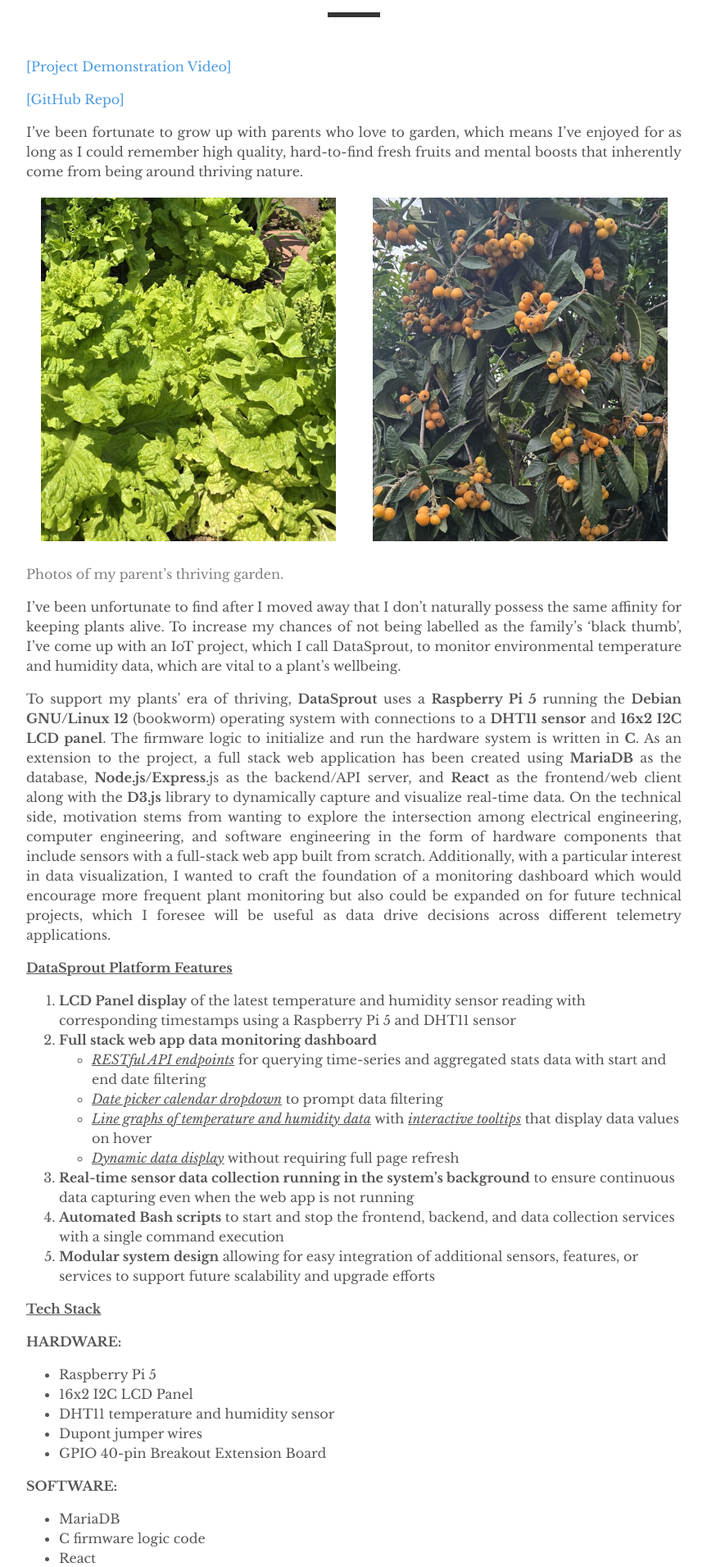
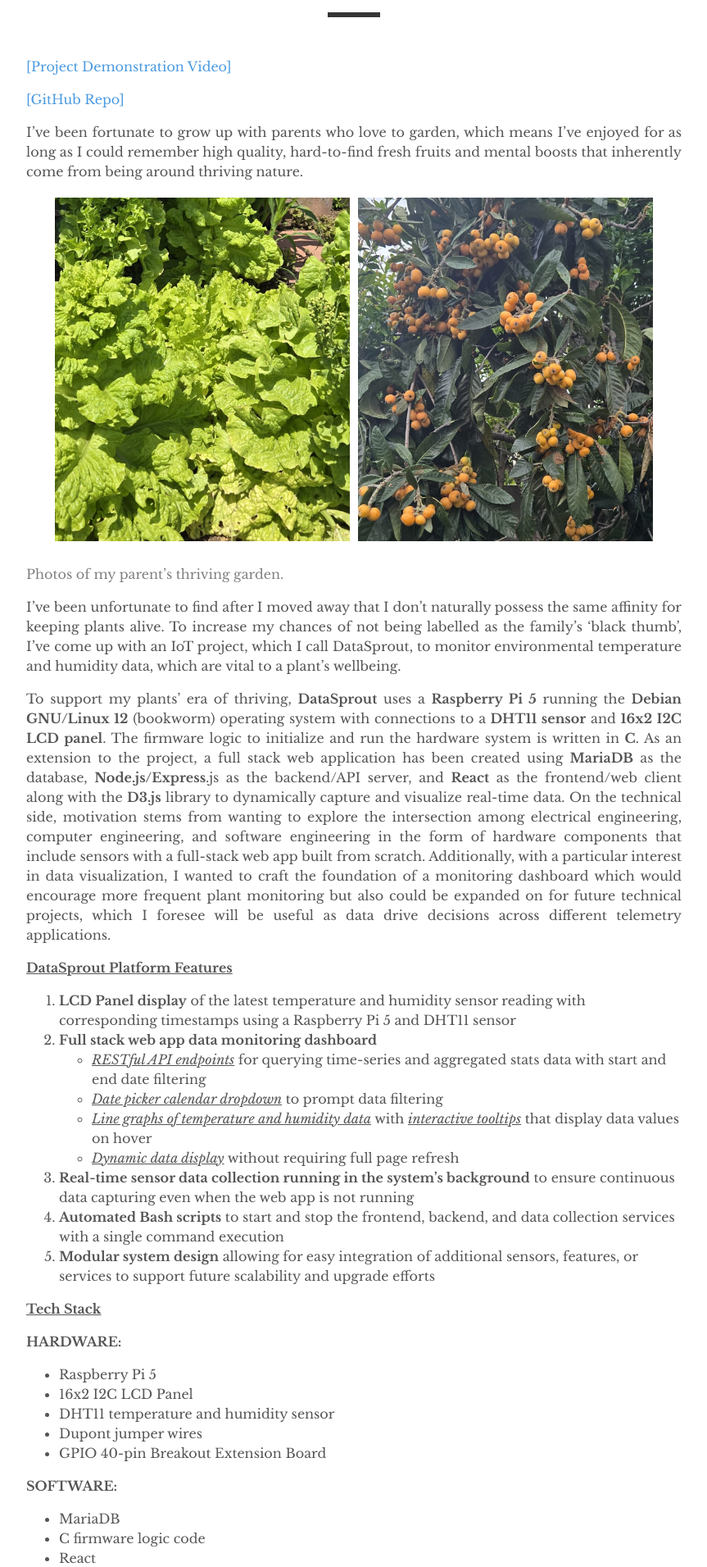
Before and after one commit to jackiechanmakes/jackiechanmakes.github.io, a Jekyll site: the page built from _posts/2025-04-19-plant-monitor.md, in a window 1280 px wide. Shown: the part 396-2307 px from the top of the page at 82% size, without its empty margins (208-1071 px from the left). Built offline with Jekyll 4.4.1, drawn with Linux system fonts in a browser that asks for light colours; comment, search, counter and statistics services are not loaded.

Commit message:
Add formatting

```diff
--- a/_posts/2025-04-19-plant-monitor.md
+++ b/_posts/2025-04-19-plant-monitor.md
@@ -16,8 +16,8 @@
 I’ve been fortunate to grow up with parents who love to garden, which means I’ve enjoyed for as long as I could remember high quality, hard-to-find fresh fruits and mental boosts that inherently come from being around thriving nature.
 
 <div class="image-row">
-  <img src="/assets/images/image-plant1.png">
-  <img src="/assets/images/image-plant2.png">
+  <img src="/assets/images/image-plant1.png" class="small-img">
+  <img src="/assets/images/image-plant2.png" class="small-img">
 </div>
 
 <p class="image-description">Photos of my parent’s thriving garden.</p>
@@ -55,14 +55,14 @@
 - D3.js
 - Bash scripting
 
-**Project Structure**
+**<u>Project Structure</u>**
 <div class="image-row">
-  <img src="/assets/images/image-proj-directory.png">
+  <img src="/assets/images/image-proj-directory.png" class="large-img">
 </div>
 
-**System Design and Setup Overview**
+**<u>System Design and Setup Overview</u>**
 <div class="image-row">
-  <img src="/assets/images/image-sys-architecture.png">
+  <img src="/assets/images/image-sys-architecture.png" class="large-img">
 </div>
 
 System Architecture Overview diagram. Sensor data flows among the hardware components, database, and web server
--- a/assets/css/style.css
+++ b/assets/css/style.css
@@ -6,13 +6,18 @@
     width: fit-content;
 }
 
+.image-row-plants{
+    display: flex;
+    justify-content: center;
+    gap: 10px;
+    margin: 20px auto;
+    width: 45%;
+}
+
 .image-row {
     display: flex;
     justify-content: center;
     gap: 10px;
     margin: 20px auto;
-}
-
-.image-row img {
     width: 45%;
 }
```
